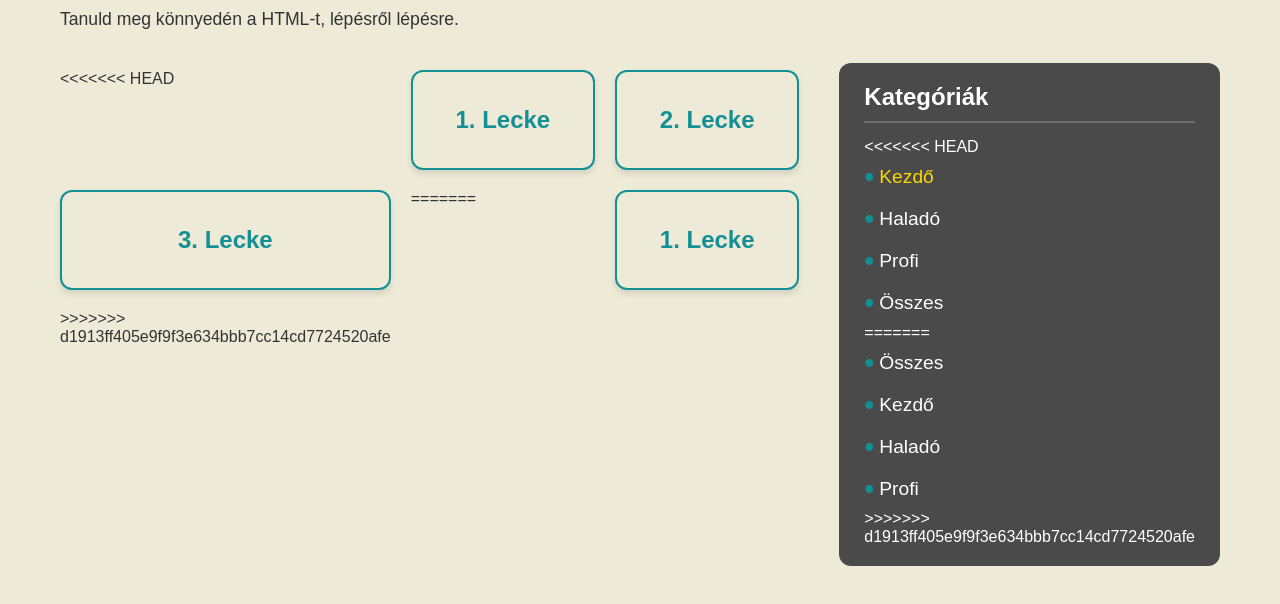
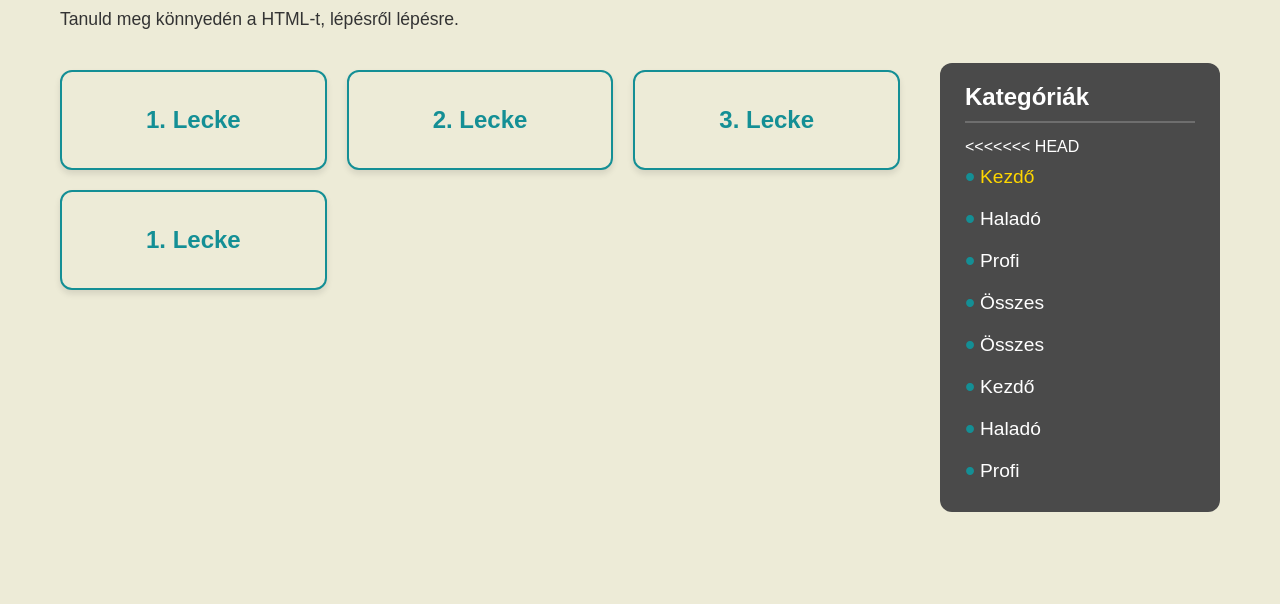
Before and after one commit to axerdev/HTML_TUTORIAL, a plain HTML site: page oktatoanyagok.html in a window 1280 px wide. Shown: the part 242-846 px from the top of the page. After the commit the page ends 800 px from the top, so only its background shows below. Drawn offline with Linux system fonts and the light colour scheme; a web font is replaced by a local one.

Commit message:
Fix lesson links and update category filters

```diff
--- a/oktatoanyagok.html
+++ b/oktatoanyagok.html
@@ -257,15 +257,12 @@
 
             <div class="lesson-grid" id="lessonGrid">
 
-<<<<<<< HEAD
                 <a href="oktatoanyagok/lecke1.html" class="lesson-card" data-lesson-id="l1" data-category="kezdő">1. Lecke</a>
                 <a href="oktatoanyagok/lecke2.html" class="lesson-card" data-lesson-id="l2" data-category="kezdő">2. Lecke</a>
                 <a href="lecke3.html" class="lesson-card" data-lesson-id="l3" data-category="kezdő">3. Lecke</a>
-=======
                 <a href="oktatoanyagok/lecke1.html" class="lesson-card" data-lesson-id="l1" data-category="kezdő">
                     1. Lecke
                 </a>
->>>>>>> d1913ff405e9f9f3e634bbb7cc14cd7724520afe
 
                 <a href="lesson-4.html" class="lesson-card" data-lesson-id="l4" data-category="haladó">4. Lecke</a>
                 <a href="lesson-5.html" class="lesson-card" data-lesson-id="l5" data-category="haladó">5. Lecke</a>
@@ -287,13 +284,11 @@
                     <li class="category-item" data-filter="haladó" onclick="filterLessons(this, 'haladó')">Haladó</li>
                     <li class="category-item" data-filter="profi" onclick="filterLessons(this, 'profi')">Profi</li>
                     <li class="category-item" data-filter="all" onclick="filterLessons(this, 'all')">Összes</li> <!-- UPDATED: moved to bottom -->
-=======
                     <!-- data-filter attribute is used by JS for filtering -->
                     <li class="category-item active-filter" data-filter="all" onclick="filterLessons(this, 'all')">Összes</li>
                     <li class="category-item" data-filter="profi" onclick="filterLessons(this, 'kezdő')">Kezdő</li>
                     <li class="category-item" data-filter="kezdő" onclick="filterLessons(this, 'haladó')">Haladó</li>
                     <li class="category-item" data-filter="haladó" onclick="filterLessons(this, 'profi')">Profi</li>
->>>>>>> d1913ff405e9f9f3e634bbb7cc14cd7724520afe
                 </ul>
             </div>
         </aside>
```
